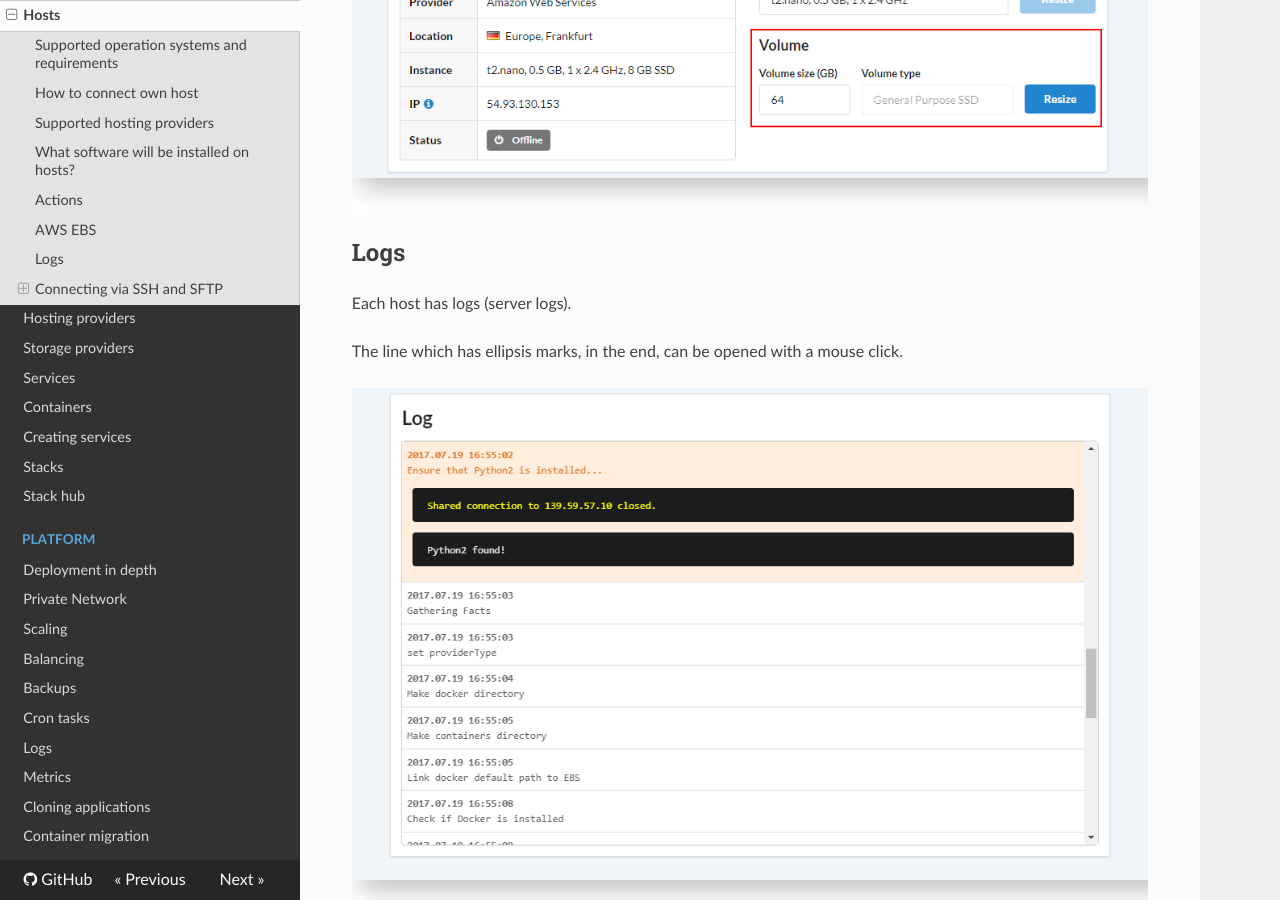
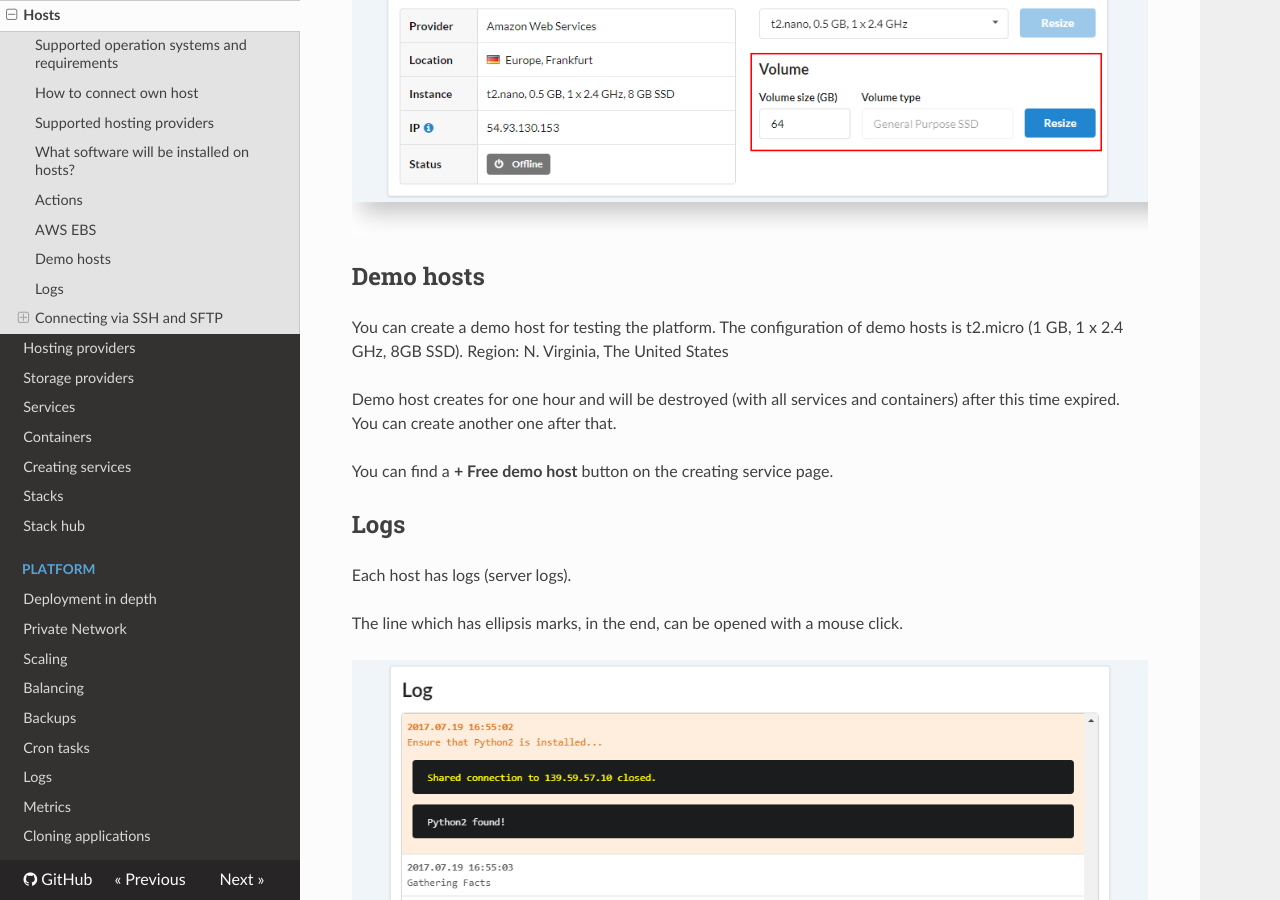
Before and after one commit to d2cio/docs, an MkDocs documentation site: the page built from docs/getting-started/hosts.md, in a window 1280 px wide and 900 px high, scrolled down 2351 px. Built offline with MkDocs 1.6.1, drawn with Linux system fonts in a browser that asks for light colours; nearby versions of some CDN libraries; old or Windows-style settings are respelled for this version of MkDocs; some of the changed text lies outside the part shown.

Commit message:
additional info for own hosts

````diff
--- a/docs/getting-started/hosts.md
+++ b/docs/getting-started/hosts.md
@@ -17,6 +17,7 @@ When you **connect** your own host it should have:
 - Free disk space: 5 Gb
 - Opened incoming SSH port
 - For the Weave network to work, you must open ports 6783, 6784 (TCP/UDP)
+- hostname should be unique and cannot be named as "localhost"
 
 !!! note
 
@@ -41,7 +42,6 @@ Will be available soon:
 
 - Microsoft Azure
 
-
 ## What software will be installed on hosts?
 
 - Docker
@@ -65,6 +65,16 @@ Amazon EC2 provides additional storage which calls [Amazon Elastic Block Storage
 
 ![EBS](../img/scaling_ebs.png)
 
+## Demo hosts
+
+You can create a demo host for testing the platform.
+The configuration of demo hosts is t2.micro (1 GB, 1 x 2.4 GHz, 8GB SSD).
+Region: N. Virginia, The United States
+
+Demo host creates for one hour and will be destroyed (with all services and containers) after this time expired. You can create another one after that.
+
+You can find a **+ Free demo host** button on the creating service page.
+
 ## Logs
 
 Each host has logs (server logs).
@@ -85,7 +95,6 @@ Open a terminal of a host and execute following commands using your keys.
 
 ### For SSH
 
-
 ```bash
 SSH_KEY="your public key"
 echo $SSH_KEY >> ~/.ssh/authorized_keys
@@ -98,6 +107,7 @@ SSH_KEY="your public key"
 echo "restrict,command=\"sudo /usr/lib/openssh/sftp-server -d /ebs/containers\" $SSH_KEY" >> ~/.ssh/authorized_keys
 ```
 
+
 ### How the host page looks like
 
 ![Hosts](../img/host_page.png)
````
Also changed, not shown: docs/getting-started/services.md (+1 -1 lines).
